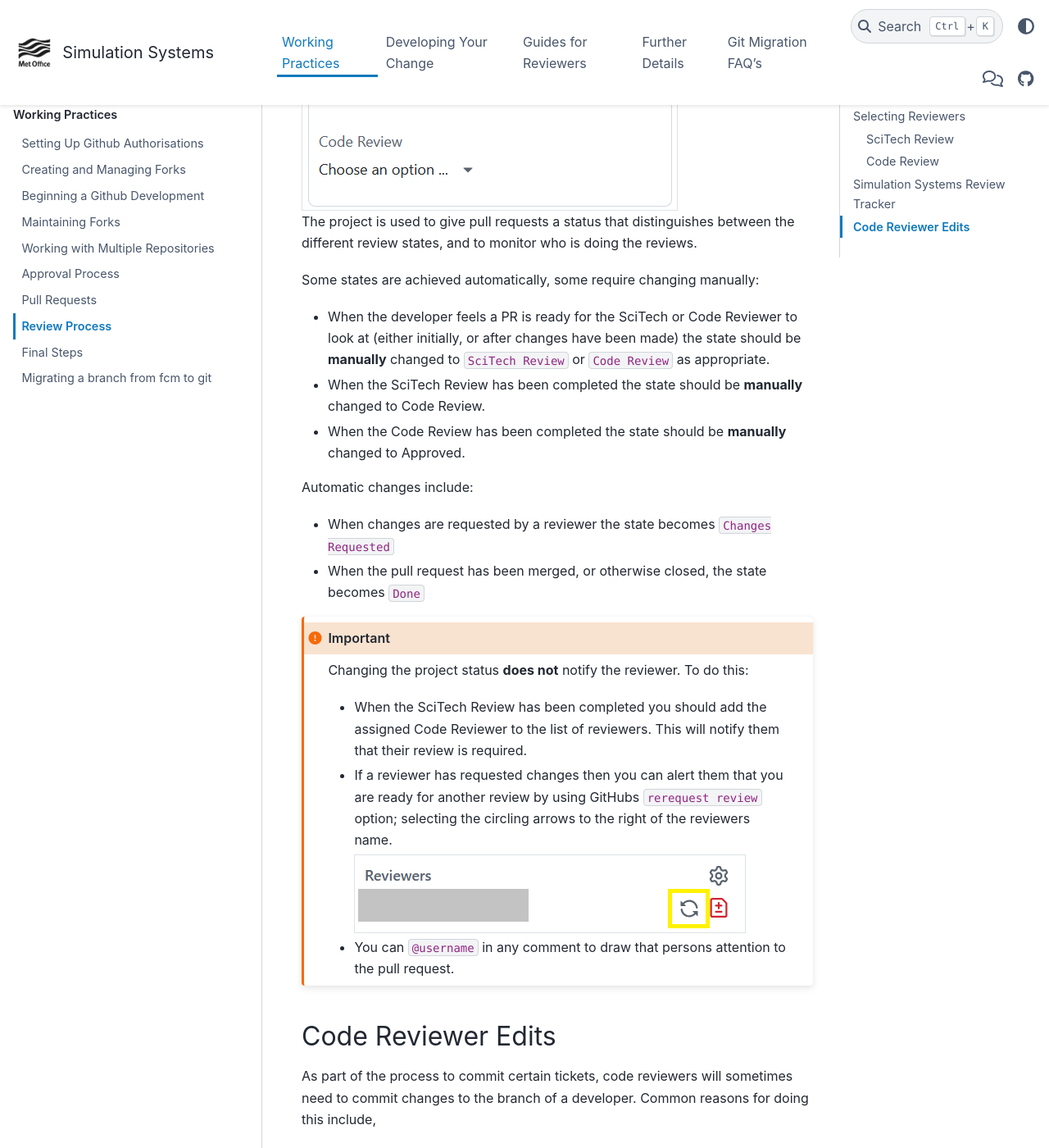
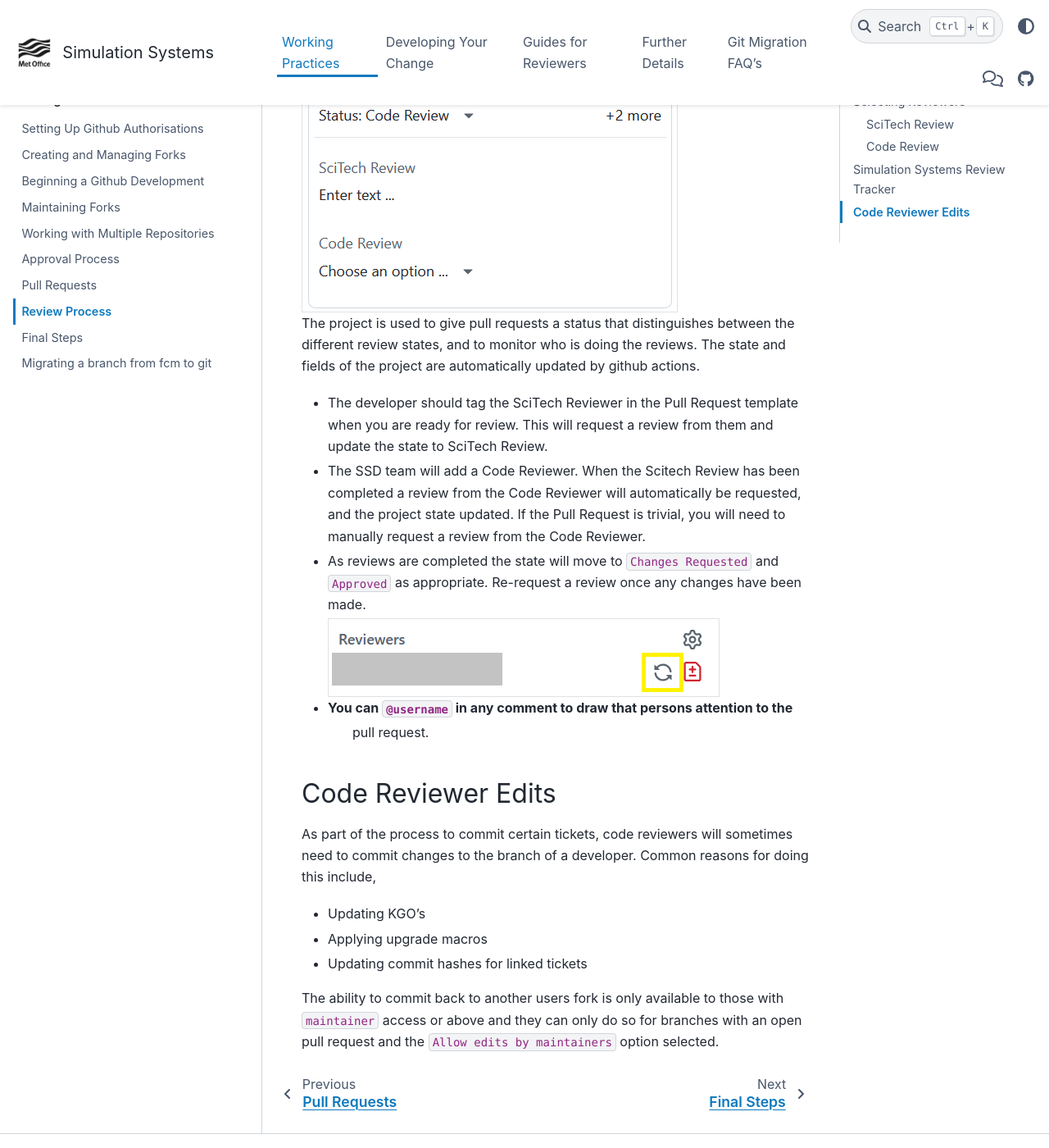
Before and after one commit to MetOffice/simulation-systems, a Sphinx documentation site: the page built from source/WorkingPractices/reviews.rst, in a window 1280 px wide and 1400 px high, scrolled down 2035 px. Shown: the whole window at 82% size. Built offline with Sphinx 7.4.7 and the PyData theme 0.15.4, drawn with Linux system fonts in a browser that asks for light colours; some of the changed text lies outside the part shown.

```diff
--- a/source/WorkingPractices/reviews.rst
+++ b/source/WorkingPractices/reviews.rst
@@ -14,8 +14,30 @@
 -------------------
 
 There is a space in the pull request template to list the GitHub user ID of the
-scitech and code reviewers. These can also be filled into the appropriate
+scitech and code reviewers - these will also be filled into the appropriate
 :ref:`project spaces <review_project>`.
+
+.. admonition:: Requesting a Review
+
+    Review requests are handled in the ``Reviewers`` pane on the right hand
+    side of a pull request.
+
+    In Simulation Systems repositories, SciTech and Code Reviewers will be
+    automatically requested by a workflow, based on entries in the Pull Request
+    Template.
+
+    To request a review manually, select the cog, and then search for the person
+    you wish to review by either name or GitHub user ID.
+
+    .. image:: images/gh_screenshots/review_cog_light.png
+       :class: only-light border
+
+    .. image:: images/gh_screenshots/review_cog_dark.png
+        :class: only-dark border
+
+    Code owners in some repositories will automatically be added to this
+    reviewers section based on the files being changed.
+
 
 SciTech Review
 ^^^^^^^^^^^^^^
@@ -25,8 +47,9 @@
 suggestions for other suitable reviewers or you can approach anyone who would
 have good insight into the changes made.
 
-Once you have found a reviewer add their GitHub user ID to the pull request
-description and request their review.
+Once you have found a reviewer and are ready for review, add their GitHub user
+ID to the pull request description. Their review will automatically be
+requested by the :ref:`review project workflow <review_project>`.
 
 Guidance for the SciTech reviewer can be found on the
 :ref:`SciTech review page <scitech_review>`.
@@ -42,29 +65,12 @@
 
 The assigned person will be listed in the pull request description and
 :ref:`Review Tracking project <review_project>`. Once the SciTech review has
-been completed either the developer or SciTech reviewer should request the
-review of the assigned Code Reviewer.
+been completed, the Code Reviewer will be automatically requested (unless they
+are already requested as a Code Owner - in this case you may want to tag them to
+make them aware).
 
 Guidance for the Code reviewer can be found on the
 :ref:`Code review page <code_review>`.
-
-.. admonition:: Requesting a Review
-
-    Review requests are handled in the ``Reviewers`` pane on the right hand
-    side of a pull request.
-
-    Select the cog, and then search for the person you wish to review by
-    either name or GitHub user ID.
-
-    .. image:: images/gh_screenshots/review_cog_light.png
-       :class: only-light border
-
-    .. image:: images/gh_screenshots/review_cog_dark.png
-        :class: only-dark border
-
-    Code owners in some repositories will automatically be added to this
-    reviewers section based on the files being changed.
-
 
 .. _review_project:
 
@@ -82,45 +88,27 @@
     :class: only-dark border
 
 The project is used to give pull requests a status that distinguishes between
-the different review states, and to monitor who is doing the reviews.
+the different review states, and to monitor who is doing the reviews. The state
+and fields of the project are automatically updated by github actions.
 
-Some states are achieved automatically, some require changing manually:
+* The developer should tag the SciTech Reviewer in the Pull Request template
+  when you are ready for review. This will request a review from them and update
+  the state to SciTech Review.
+* The SSD team will add a Code Reviewer. When the Scitech Review has been
+  completed a review from the Code Reviewer will automatically be requested, and
+  the project state updated. If the Pull Request is trivial, you will need to
+  manually request a review from the Code Reviewer.
+* As reviews are completed the state will move to ``Changes Requested`` and
+  ``Approved`` as appropriate. Re-request a review once any changes have been
+  made.
 
-* When the developer feels a PR is ready for the SciTech or Code Reviewer to
-  look at (either initially, or after changes have been made) the state should
-  be **manually** changed to ``SciTech Review`` or ``Code Review`` as
-  appropriate.
+  .. image:: images/gh_screenshots/rerequest_light.png
+    :class: only-light border
 
-* When the SciTech Review has been completed the state should be **manually**
-  changed to Code Review.
+  .. image:: images/gh_screenshots/rerequest_dark.png
+    :class: only-dark border
 
-* When the Code Review has been completed the state should be **manually**
-  changed to Approved.
-
-Automatic changes include:
-
-* When changes are requested by a reviewer the state becomes ``Changes Requested``
-* When the pull request has been merged, or otherwise closed, the state becomes
-  ``Done``
-
-.. important::
-  Changing the project status **does not** notify the reviewer. To do this:
-
-  * When the SciTech Review has been completed you should add the assigned Code
-    Reviewer to the list of reviewers. This will notify them that their review is
-    required.
-
-  * If a reviewer has requested changes then you can alert them that you are
-    ready for another review by using GitHubs ``rerequest review`` option;
-    selecting the circling arrows to the right of the reviewers name.
-
-    .. image:: images/gh_screenshots/rerequest_light.png
-        :class: only-light border
-
-    .. image:: images/gh_screenshots/rerequest_dark.png
-        :class: only-dark border
-
-  * You can ``@username`` in any comment to draw that persons attention to the
+* You can ``@username`` in any comment to draw that persons attention to the
     pull request.
 
 
```
Also changed, not shown: source/Reviewers/curaterelease.rst (+42 -1 lines), source/Reviewers/howtocommit.rst (+34 -21 lines).
